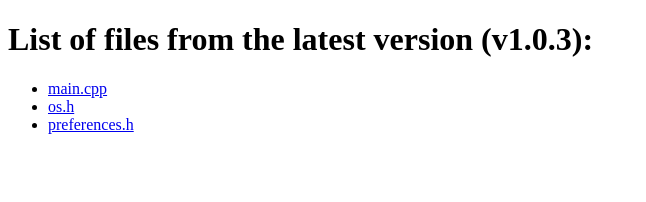
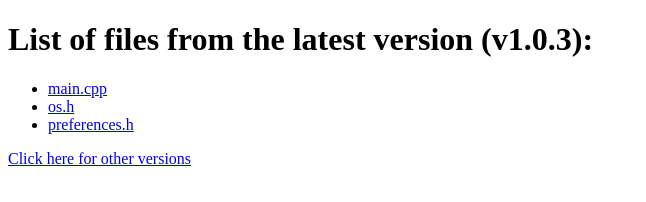
Before and after one commit to fif3x/fif3x.github.io, a plain HTML site: page LibreTerminal/libre-terminal.html in a window 1280 px wide. Shown: the whole page, without its empty margins (0-646 px from the left). Drawn offline with Linux system fonts and the light colour scheme.

Commit message:
Update libre-terminal.html

```diff
--- a/LibreTerminal/libre-terminal.html
+++ b/LibreTerminal/libre-terminal.html
@@ -16,6 +16,11 @@
                 preferences.h
             </a></li>
         </ul>
+        <a href="other-versions.html" taget="_blank" title="Other Versions">
+            Click here for other versions
+        </a>
+
+
         <a href="https://github.com/fif3x/Libre-Terminal" target="_blank" title ="GitHub Repository"></a>
     </body>
 </html>
```
